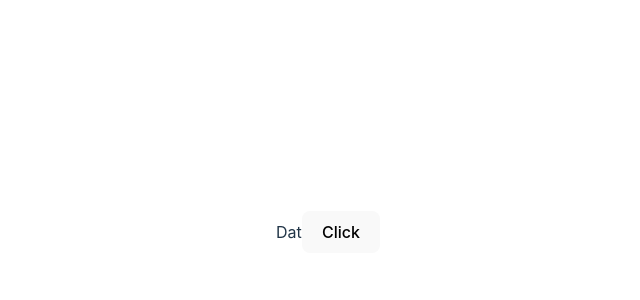
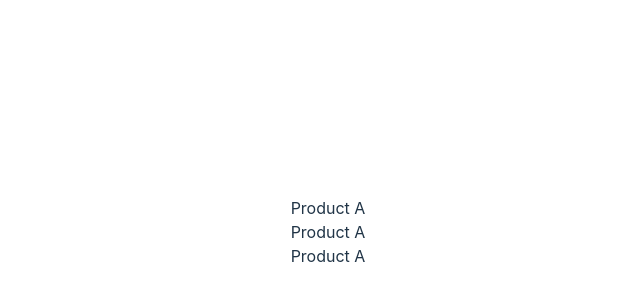
Before and after one commit to datlt2306/FPL-WEB209, a React (Vite) app: page / in a window 1280 px wide. Shown: the part 168-468 px from the top of the page, without its empty margins (312-952 px from the left). Built offline with nearby package versions, Linux system fonts and the light colour scheme.

Commit message:
Buổi 1 - update

```diff
--- a/package.json
+++ b/package.json
@@ -30,7 +30,7 @@
         "eslint-plugin-react-hooks": "^4.6.0",
         "eslint-plugin-react-refresh": "^0.4.3",
         "prettier": "^3.0.3",
-        "typescript": "^5.0.2",
+        "typescript": "5.0.2",
         "vite": "^4.4.5"
     }
 }
--- a/src/App.tsx
+++ b/src/App.tsx
@@ -1,21 +1,33 @@
+import { useState } from 'react'
 import './App.css'
-type HelloProps = {
+const dataFake = [
+    { id: 1, name: 'Product A', price: 100 },
+    { id: 2, name: 'Product A', price: 100 },
+    { id: 3, name: 'Product A', price: 100 }
+]
+type Product = {
+    id: number
     name: string
-    onHandleClick: (name: string) => void
+    price: number
 }
-function Hello({ name, onHandleClick }: HelloProps) {
+type ProductListProps = {
+    products: Product[]
+}
+const ProductList = ({ products }: ProductListProps) => {
+    if (!products) return <>Không có sản phẩm nào</>
     return (
         <>
-            {name}
-            <button onClick={() => onHandleClick('Kien')}>Click</button>
+            {products.map((item, index) => (
+                <div key={index}>{item.name}</div>
+            ))}
         </>
     )
 }
-
 function App() {
+    const [products] = useState<Product[]>(dataFake)
     return (
         <>
-            <Hello name='Dat' onHandleClick={(name: string) => console.log(name)} />
+            <ProductList products={products} />
         </>
     )
 }
```
Also changed, not shown: 1 other file (tests, documents, lock files or other folders).
